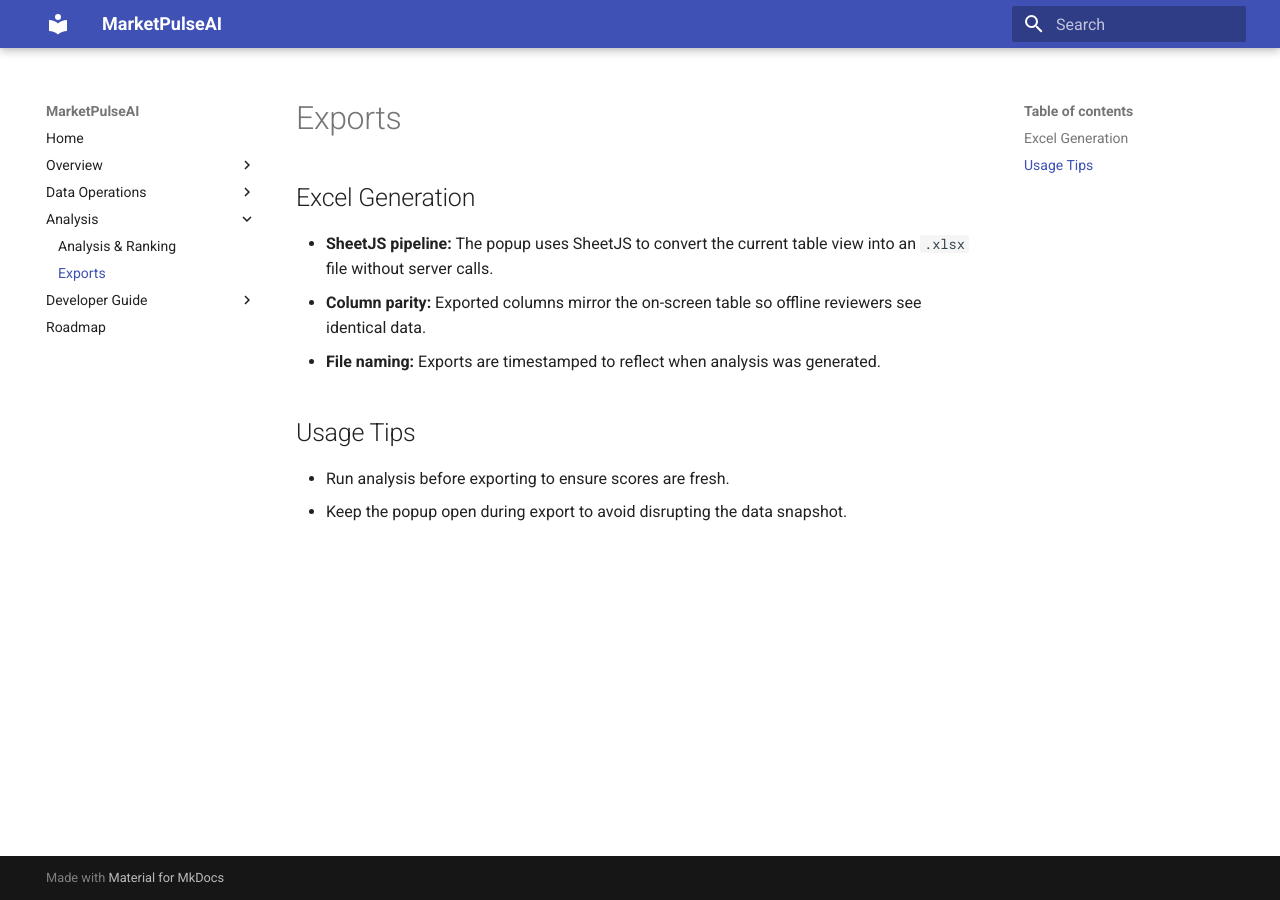
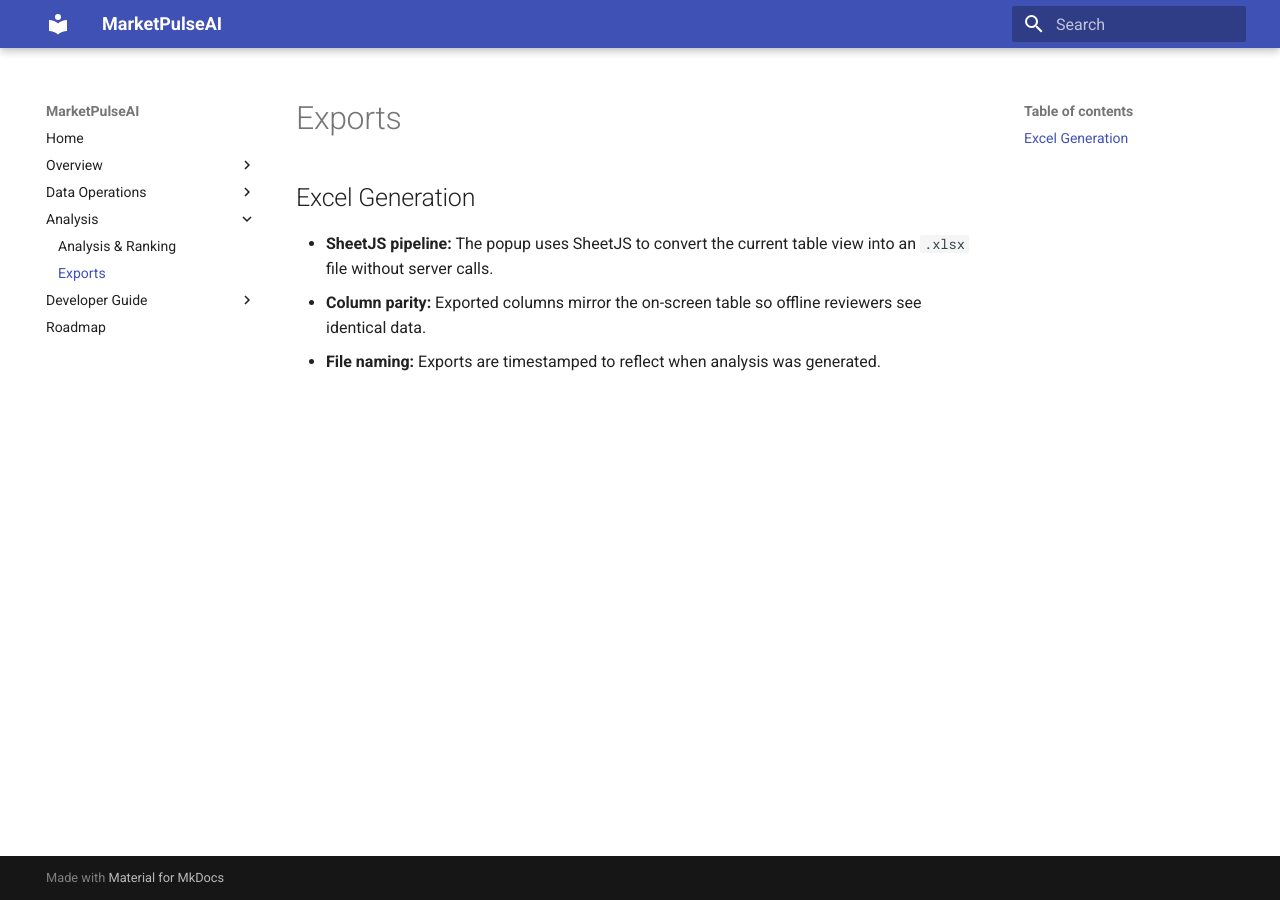
Before and after one commit to shari-ar/MarketPulseAI, an MkDocs documentation site: the page built from docs/exports.md, in a window 1280 px wide. Built offline with MkDocs 1.6.1 and Material for MkDocs 9.7.7, drawn with Linux system fonts in a browser that asks for light colours.

Commit message:
Update exports.md

```diff
--- a/docs/exports.md
+++ b/docs/exports.md
@@ -5,8 +5,3 @@
 - **SheetJS pipeline:** The popup uses SheetJS to convert the current table view into an `.xlsx` file without server calls.
 - **Column parity:** Exported columns mirror the on-screen table so offline reviewers see identical data.
 - **File naming:** Exports are timestamped to reflect when analysis was generated.
-
-## Usage Tips
-
-- Run analysis before exporting to ensure scores are fresh.
-- Keep the popup open during export to avoid disrupting the data snapshot.
```
